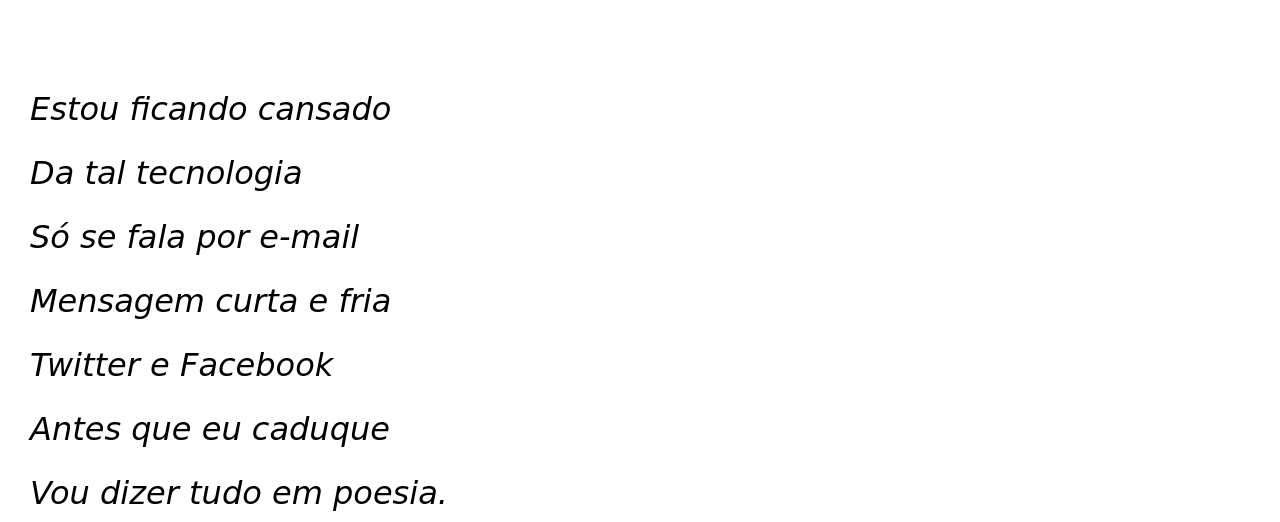
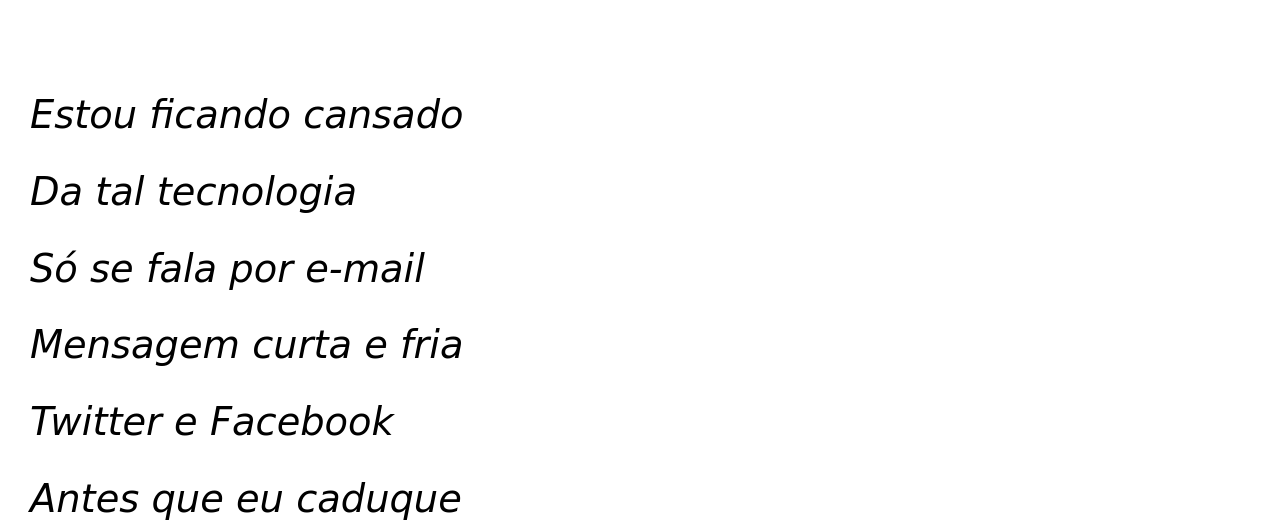
Before and after one commit to ital0jc/HTML-CSS, a plain HTML site: page Desafio Vídeos HTML/Módulo3/index.html in a window 1280 px wide. Shown: the part 298-820 px from the top of the page. Drawn offline with Linux system fonts and the light colour scheme.

Commit message:
att correção

```diff
--- a/Desafio Vídeos HTML/Módulo3/cordel.css
+++ b/Desafio Vídeos HTML/Módulo3/cordel.css
@@ -61,8 +61,7 @@ section {
     padding-left: 30px;
     font-family: var(--font3);
     font-style: italic;
-    font-size: 2em;
-    font-size: 4.5% vw;
+    font-size: 3vw;
 }
 
 #img1 {
```
